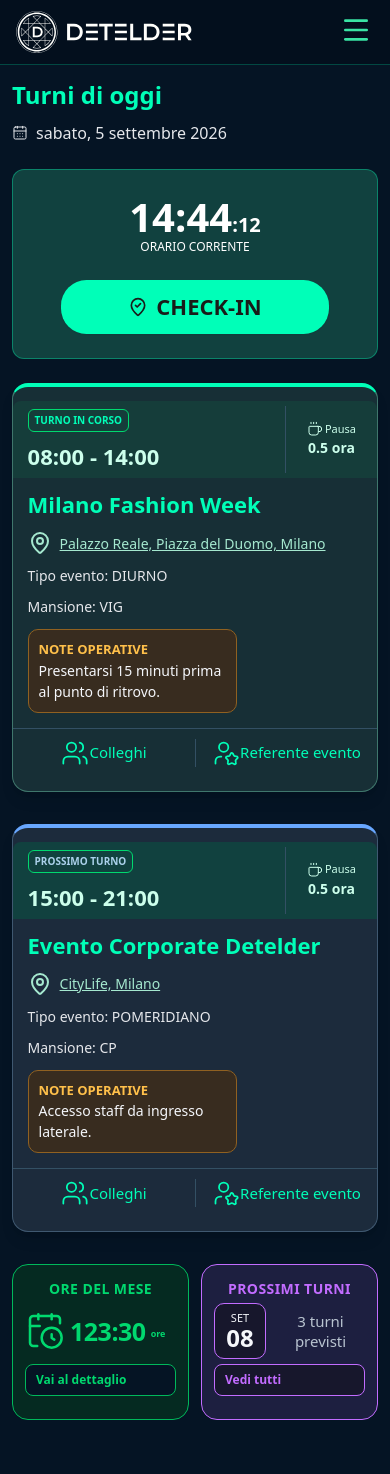
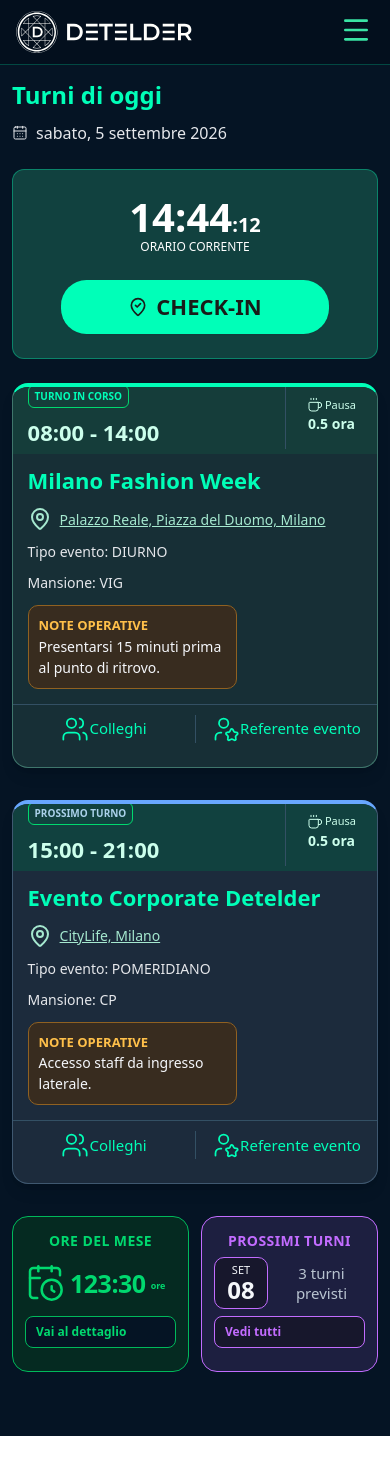
Before and after one commit to MarsOTA/detelder-operator-preview, a React (Vite) app: page /operator in a window 390 px wide. Shown: the top 1474 px of the page. After the commit the page ends 1436 px from the top, so only its background shows below. Built offline with nearby package versions, Linux system fonts and the light colour scheme.

Commit message:
Refine next shift date tile and remove gap under top accent

```diff
--- a/src/pages/common/operatorSummaryPreview.css
+++ b/src/pages/common/operatorSummaryPreview.css
@@ -1,6 +1,6 @@
 /* Preview tweak: dashboard riepilogo finale operatore allineato allo SVG */
 
-/* Card evento: bordo semplice con linguetta superiore accentata */
+/* Card evento: linguetta superiore accentata senza spazio/bordo tra accento e header */
 .card-turni {
   border: 1px solid #3f5870 !important;
   border-top: 4px solid #68a7ff !important;
@@ -10,6 +10,11 @@
   background-clip: border-box !important;
   overflow: hidden;
   margin-bottom: 32px !important;
+  padding-top: 0 !important;
+}
+
+.card-turni > .turno-content {
+  padding-top: 0 !important;
 }
 
 /* Prima card / turno corrente: accento verde */
@@ -21,6 +26,12 @@
 
 .card-turni-alt .info-orario-turno {
   background-color: #153d3a !important;
+}
+
+/* L'header orario deve aderire direttamente alla linguetta superiore */
+.info-orario-turno {
+  margin-top: 0 !important;
+  border-top: 0 !important;
 }
 
 /* Badge più distanziato dall'orario */
@@ -147,9 +158,9 @@
 .prossimi-turni-next-content {
   flex: 0 0 54px;
   width: 54px !important;
-  min-width: 54px !important;
-  height: 58px !important;
-  min-height: 58px !important;
+  min-width: 18px !important;
+  height: 52px !important;
+  min-height: 52px !important;
   padding: 6px !important;
   border-radius: 10px;
   display: flex !important;
@@ -239,11 +250,11 @@
   }
 
   .prossimi-turni-next-content {
-    flex-basis: 52px;
-    width: 52px !important;
-    min-width: 52px !important;
-    height: 56px !important;
-    min-height: 56px !important;
+    flex-basis: 54px;
+    width: 54px !important;
+    min-width: 18px !important;
+    height: 52px !important;
+    min-height: 52px !important;
   }
 
   .prossimi-turni-value-content {
```
